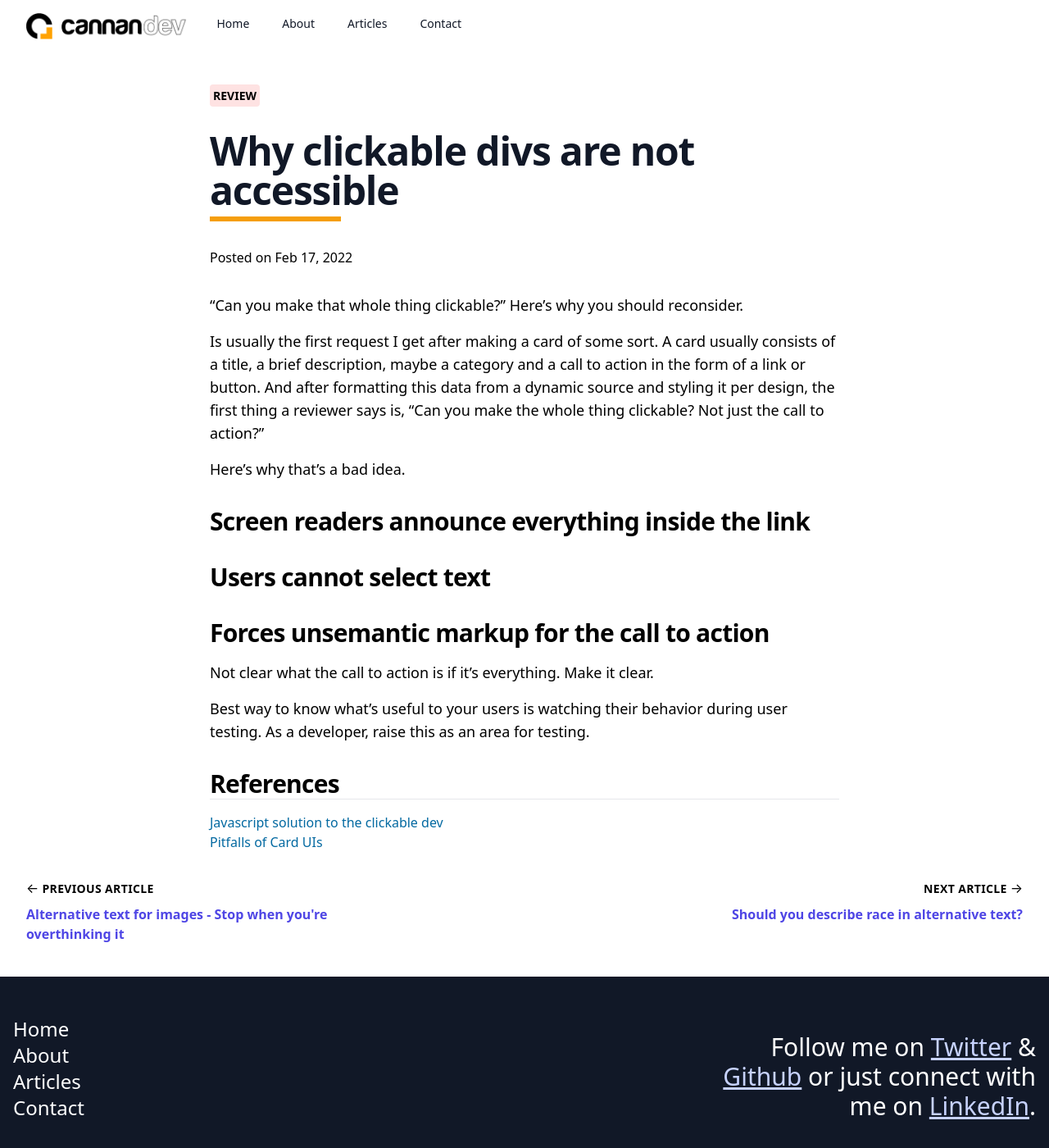
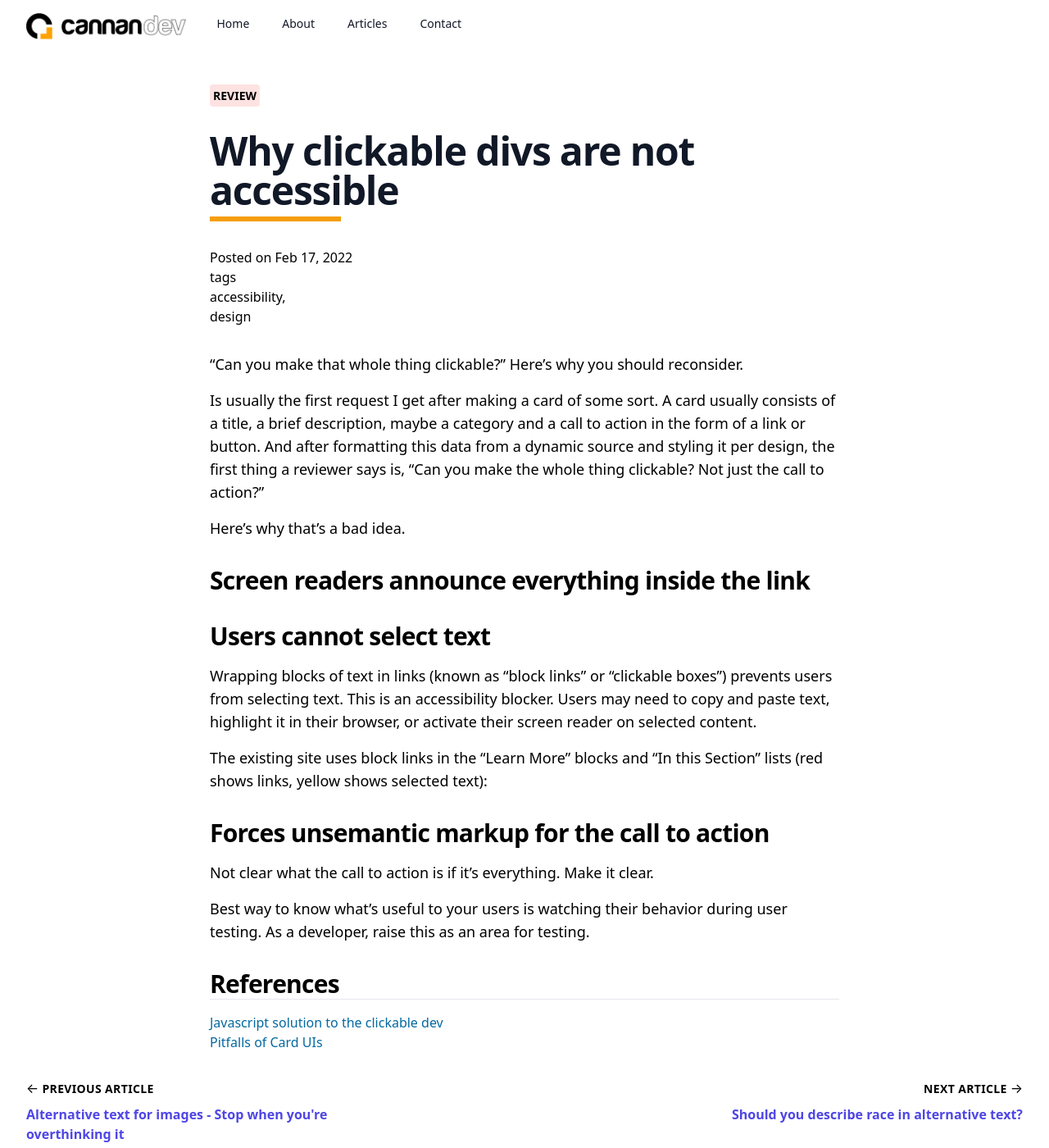
Before and after one commit to cannandev/plain-ole-jekyll-blog, a Jekyll site: the page built from _posts/2022-02-17-why-clickable-divs-are-not-accessible.md, in a window 1280 px wide and 1400 px high. Shown: the whole window at 82% size. Built offline with Jekyll 4.4.1, drawn with Linux system fonts in a browser that asks for light colours.

Commit message:
Print article tags.

```diff
--- a/_includes/components/post-header.html
+++ b/_includes/components/post-header.html
@@ -27,4 +27,10 @@
       {{ mdate | date: date_format }}
     </time> {%- endif -%}
   </p>
+  tags
+  <ul>
+    {% for tag in page.tags %}
+      <li>{{tag}}</li>
+    {% endfor %}
+  </ul>
 </header>
--- a/_posts/2022-02-17-why-clickable-divs-are-not-accessible.md
+++ b/_posts/2022-02-17-why-clickable-divs-are-not-accessible.md
@@ -21,6 +21,11 @@ Here's why that's a bad idea.
 
 ## Users cannot select text
 
+Wrapping blocks of text in links (known as “block links” or “clickable boxes”) prevents users from selecting text. This is an accessibility blocker. Users may need to copy and paste text, highlight it in their browser, or activate their screen reader on selected content.
+
+The existing site uses block links in the “Learn More” blocks and “In this Section” lists (red shows links, yellow shows selected text):
+
+
 ## Forces unsemantic markup for the call to action
 
 Not clear what the call to action is if it's everything. Make it clear.
```
Also changed, not shown: _posts/2022-02-04-alt-text-for-images.md (+1 -1 lines), _posts/2022-04-18-adding-pa11y-to-your-workflow.md (+1 -1 lines).
